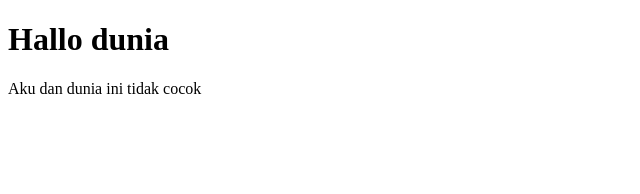
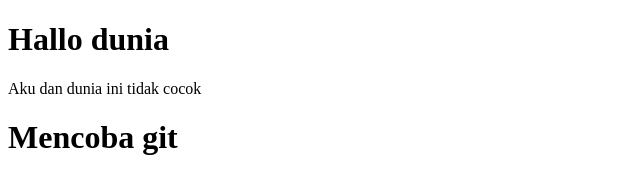
Before and after one commit to Afarisphi/wpu-git-tes-2, a plain HTML site: page index.html in a window 1280 px wide. Shown: the whole page, without its empty margins (0-640 px from the left). Drawn offline with Linux system fonts and the light colour scheme.

Commit message:
menambahkan heading 1

```diff
--- a/index.html
+++ b/index.html
@@ -8,5 +8,6 @@
   <body>
     <h1>Hallo dunia</h1>
     <p>Aku dan dunia ini tidak cocok</p>
+    <h1>Mencoba git</h1>
   </body>
 </html>
```
